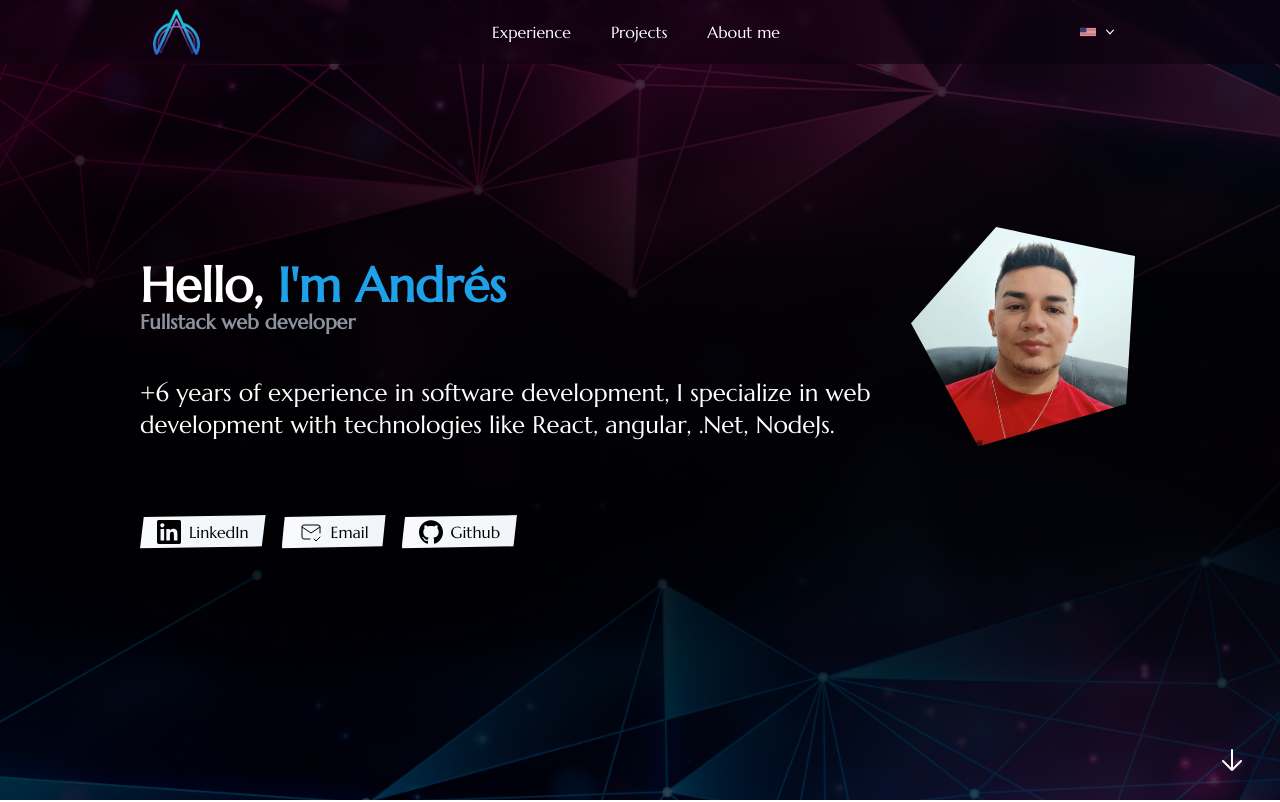
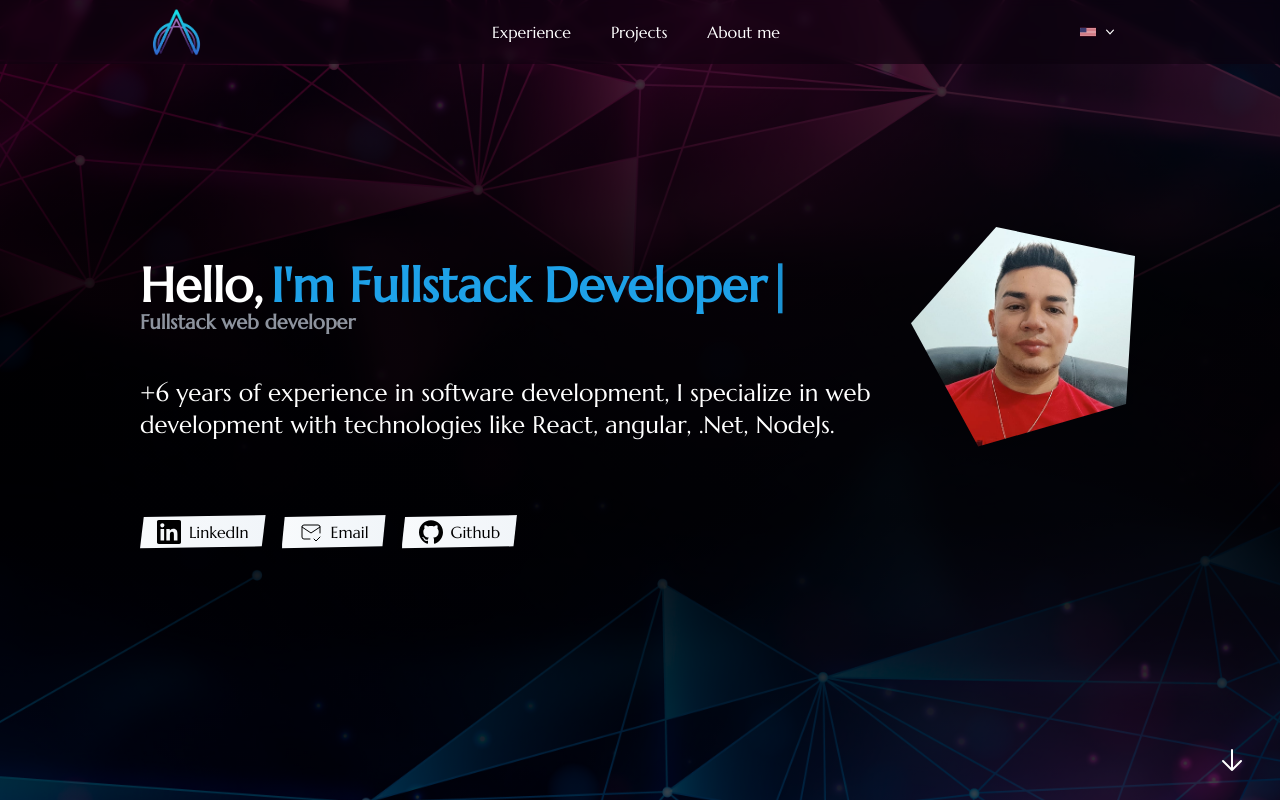
Before and after one commit to AndrewRinconDev/ar-portfolio, a Next.js app: page / in a window 1280 px wide. Shown: the top 802 px of the page. Built offline with nearby package versions, Linux system fonts and the light colour scheme.

Commit message:
Add Type Writer

```diff
--- a/package.json
+++ b/package.json
@@ -13,7 +13,8 @@
     "next": "14.1.0",
     "react": "^18",
     "react-dom": "^18",
-    "react-i18next": "^14.0.1"
+    "react-i18next": "^14.0.1",
+    "typewriter-effect": "^2.21.0"
   },
   "devDependencies": {
     "@types/node": "^20",
--- a/src/components/Banner/Banner.tsx
+++ b/src/components/Banner/Banner.tsx
@@ -8,6 +8,7 @@ import Icon from "../Icon/Icon";
 import { IconKeys } from "../Icon/IIcon";
 
 import "./Banner.css";
+import TypewriterCustom from "../TypeWriter/TypeWriter";
 
 export default function Banner() {
   const { t } = useTranslation();
@@ -28,10 +29,16 @@ export default function Banner() {
             />
           </div>
           <header className="md:w-9/12 text-white text-center md:text-left">
-            <h1 className="text-3xl font-bold md:text-4xl lg:text-5xl text-dark-700 dark:text-dark-200">
+            <h1 className="flex flex-row gap-x-2 text-3xl font-bold md:text-4xl lg:text-5xl text-dark-700 dark:text-dark-200">
               {t("banner_title")}
               <span className=" text-[#1ea1e8] dark:text-blue-300">
-                {t(name_key)}
+                <TypewriterCustom
+                  strings={[
+                    t(`${name_key}_1`),
+                    t(`${name_key}_2`),
+                    t(`${name_key}_3`),
+                  ]}
+                />
               </span>
             </h1>
             <span className="font-semibold inline-flex animate-background-shine text-gray-400/90 bg-clip-text text-xl">
--- /dev/null
+++ b/src/components/TypeWriter/TypeWriter.tsx
@@ -0,0 +1,19 @@
+import Typewriter from "typewriter-effect";
+
+function TypewriterCustom({ strings }: { strings: string[] }) {
+  if (!strings) return null;
+
+  return (
+    <Typewriter
+      options={{
+        strings: strings,
+        delay: 75,
+        deleteSpeed: 40,
+        autoStart: true,
+        loop: true,
+      }}
+    />
+  );
+}
+
+export default TypewriterCustom;
--- a/src/localization/locales/en.json
+++ b/src/localization/locales/en.json
@@ -1,6 +1,8 @@
 {
   "banner_title": "Hello,",
-  "banner_name_title": " I'm Andrés",
+  "banner_name_title_1": " I'm Andrés",
+  "banner_name_title_2": " I'm Fullstack Developer",
+  "banner_name_title_3": " I'm Software Engineer",
   "banner_subtitle": "Fullstack web developer",
   "banner_button": "Watch my work",
   "banner_content": "+6 years of experience in software development, I specialize in web development with technologies like React, angular, .Net, NodeJs.",
--- a/src/localization/locales/es.json
+++ b/src/localization/locales/es.json
@@ -1,6 +1,8 @@
 {
   "banner_title": "Hola,",
-  "banner_name_title": " soy Andrés",
+  "banner_name_title_1": " Soy Andrés",
+  "banner_name_title_2": " Soy Desarrollador Fullstack",
+  "banner_name_title_3": " Soy Ingeniero de Software",
   "banner_subtitle": "Desarrollador web fullstack",
   "banner_content": "+6 años de experiencia en el desarrollo de software, me especializo en el desarrollo web con tecnologías como React, angular, .Net, NodeJs.",
   "banner_profile_image_label": "Imagen de perfil",
```
Also changed, not shown: 1 other file (tests, documents, lock files or other folders).
